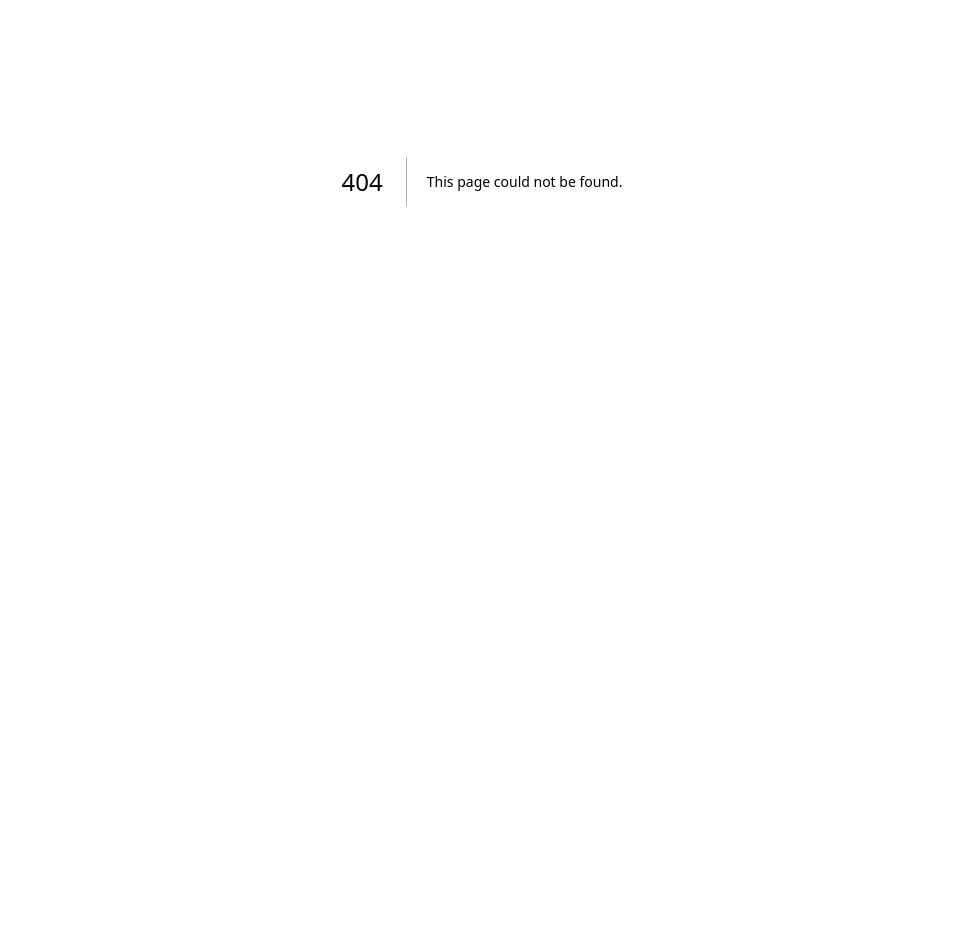
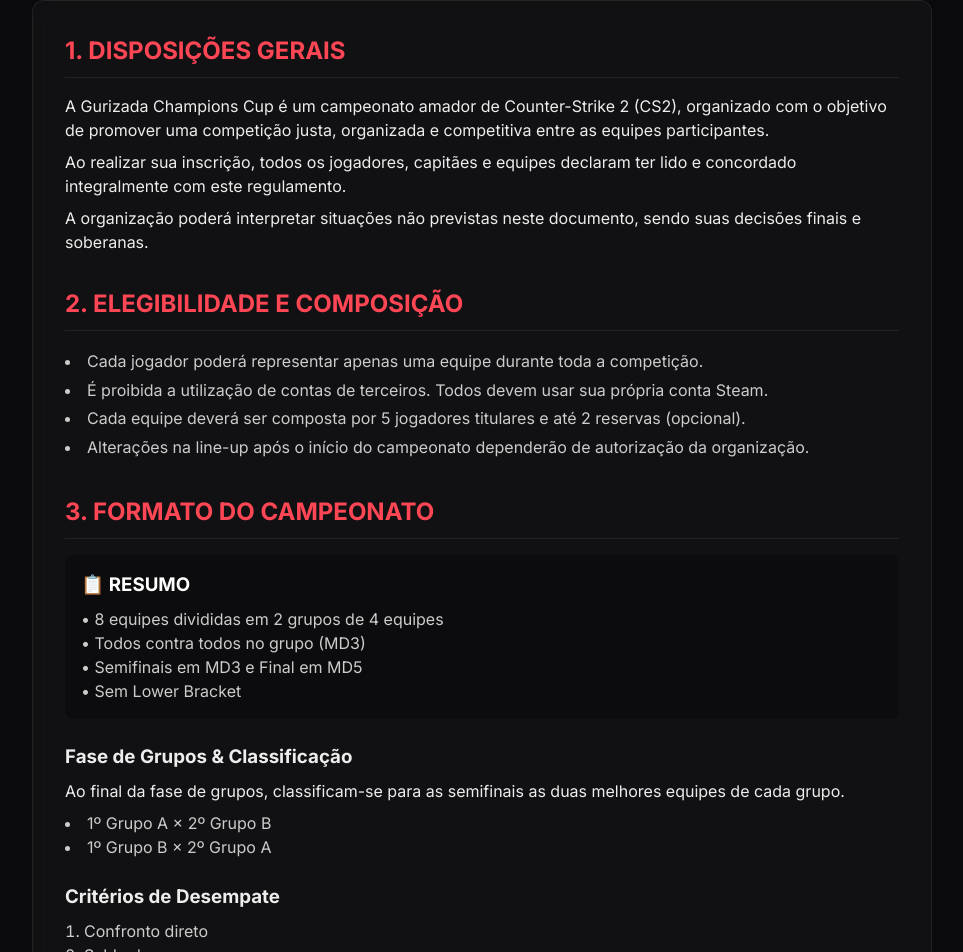
Before and after one commit to emannuelpetryy/gurizadachampions, a Next.js app: page /sobre in a window 1280 px wide. Before the commit this address had no page. Shown: the part 304-1256 px from the top of the page, without its empty margins (158-1121 px from the left). Before the commit the page ends 885 px from the top, so only its background shows below. Built offline with nearby package versions, Linux system fonts and the light colour scheme.

Commit message:
Add Regulamento Oficial to Sobre page

```diff
--- /dev/null
+++ b/src/app/sobre/page.tsx
@@ -0,0 +1,110 @@
+export default function Sobre() {
+  return (
+    <main style={{ padding: '4rem 0' }}>
+      <section className="container">
+        <h1 className="hero-title" style={{ fontSize: '3rem', textAlign: 'center' }}>Regulamento Oficial</h1>
+        <p className="hero-subtitle" style={{ textAlign: 'center', marginBottom: '3rem' }}>
+          Regras, formato e diretrizes do Gurizada Champions Cup.
+        </p>
+
+        <div className="glass-card" style={{ maxWidth: '900px', margin: '0 auto' }}>
+          <div className="rules-content" style={{ display: 'flex', flexDirection: 'column', gap: '2rem' }}>
+
+            <section>
+              <h2 style={{ color: 'var(--primary)', borderBottom: '1px solid var(--card-border)', paddingBottom: '0.5rem', marginBottom: '1rem' }}>1. DISPOSIÇÕES GERAIS</h2>
+              <p>A Gurizada Champions Cup é um campeonato amador de Counter-Strike 2 (CS2), organizado com o objetivo de promover uma competição justa, organizada e competitiva entre as equipes participantes.</p>
+              <p style={{ marginTop: '0.5rem' }}>Ao realizar sua inscrição, todos os jogadores, capitães e equipes declaram ter lido e concordado integralmente com este regulamento.</p>
+              <p style={{ marginTop: '0.5rem' }}>A organização poderá interpretar situações não previstas neste documento, sendo suas decisões finais e soberanas.</p>
+            </section>
+
+            <section>
+              <h2 style={{ color: 'var(--primary)', borderBottom: '1px solid var(--card-border)', paddingBottom: '0.5rem', marginBottom: '1rem' }}>2. ELEGIBILIDADE E COMPOSIÇÃO</h2>
+              <ul style={{ listStylePosition: 'inside', color: '#ccc', lineHeight: '1.8' }}>
+                <li>Cada jogador poderá representar apenas uma equipe durante toda a competição.</li>
+                <li>É proibida a utilização de contas de terceiros. Todos devem usar sua própria conta Steam.</li>
+                <li>Cada equipe deverá ser composta por 5 jogadores titulares e até 2 reservas (opcional).</li>
+                <li>Alterações na line-up após o início do campeonato dependerão de autorização da organização.</li>
+              </ul>
+            </section>
+
+            <section>
+              <h2 style={{ color: 'var(--primary)', borderBottom: '1px solid var(--card-border)', paddingBottom: '0.5rem', marginBottom: '1rem' }}>3. FORMATO DO CAMPEONATO</h2>
+              <div style={{ background: 'rgba(0,0,0,0.3)', padding: '1rem', borderRadius: '8px', marginBottom: '1rem' }}>
+                <h3 style={{ color: '#fff', marginBottom: '0.5rem' }}>📋 RESUMO</h3>
+                <ul style={{ listStyleType: 'none', color: '#ccc' }}>
+                  <li>• 8 equipes divididas em 2 grupos de 4 equipes</li>
+                  <li>• Todos contra todos no grupo (MD3)</li>
+                  <li>• Semifinais em MD3 e Final em MD5</li>
+                  <li>• Sem Lower Bracket</li>
+                </ul>
+              </div>
+
+              <h3 style={{ marginTop: '1.5rem', marginBottom: '0.5rem' }}>Fase de Grupos & Classificação</h3>
+              <p>Ao final da fase de grupos, classificam-se para as semifinais as duas melhores equipes de cada grupo.</p>
+              <ul style={{ listStylePosition: 'inside', marginTop: '0.5rem', color: '#ccc' }}>
+                <li>1º Grupo A × 2º Grupo B</li>
+                <li>1º Grupo B × 2º Grupo A</li>
+              </ul>
+
+              <h3 style={{ marginTop: '1.5rem', marginBottom: '0.5rem' }}>Critérios de Desempate</h3>
+              <ol style={{ listStylePosition: 'inside', color: '#ccc' }}>
+                <li>Confronto direto</li>
+                <li>Saldo de mapas</li>
+                <li>Saldo de rounds</li>
+              </ol>
+            </section>
+
+            <section>
+              <h2 style={{ color: 'var(--primary)', borderBottom: '1px solid var(--card-border)', paddingBottom: '0.5rem', marginBottom: '1rem' }}>4. MAPAS E VETOS</h2>
+              <p><strong>Pool oficial:</strong> Ancient, Anubis, Dust II, Inferno, Mirage, Nuke, Cache.</p>
+
+              <h3 style={{ marginTop: '1.5rem', marginBottom: '0.5rem' }}>Sistema de Veto (MD3)</h3>
+              <ol style={{ listStylePosition: 'inside', color: '#ccc' }}>
+                <li>Time A bane um mapa.</li>
+                <li>Time B bane um mapa.</li>
+                <li>Time A escolhe o primeiro mapa.</li>
+                <li>Time B escolhe o lado inicial.</li>
+                <li>Time B escolhe o segundo mapa.</li>
+                <li>Time A escolhe o lado inicial.</li>
+                <li>Time A e B banem um mapa cada. O mapa restante será o decisivo.</li>
+              </ol>
+
+              <h3 style={{ marginTop: '1.5rem', marginBottom: '0.5rem' }}>Sistema de Veto (MD5 - Final)</h3>
+              <ol style={{ listStylePosition: 'inside', color: '#ccc' }}>
+                <li>Times A e B banem um mapa cada.</li>
+                <li>Time A escolhe o mapa 1. Time B escolhe o mapa 2.</li>
+                <li>Time A escolhe o mapa 3. Time B escolhe o mapa 4.</li>
+                <li>O mapa restante será o mapa 5.</li>
+              </ol>
+            </section>
+
+            <section>
+              <h2 style={{ color: 'var(--primary)', borderBottom: '1px solid var(--card-border)', paddingBottom: '0.5rem', marginBottom: '1rem' }}>5. REGRAS DE PARTIDA</h2>
+              <ul style={{ listStylePosition: 'inside', color: '#ccc', lineHeight: '1.8' }}>
+                <li><strong>Horários:</strong> As equipes deverão estar presentes no Discord oficial com antecedência mínima de 15 minutos. Tolerância máxima de 15 minutos para W.O.</li>
+                <li><strong>Prorrogação (Overtime):</strong> Em caso de empate 12x12, será jogado MR3 com US$ 10.000 iniciais (vence quem conquistar 4 rounds).</li>
+                <li><strong>Pausas:</strong> Permitidas pausas táticas/técnicas para queda de internet, energia ou servidor. O uso abusivo resultará em advertência.</li>
+                <li><strong>Desconexões:</strong> Será concedido tempo razoável para retorno. A organização decide a continuidade.</li>
+              </ul>
+            </section>
+
+            <section>
+              <h2 style={{ color: 'var(--primary)', borderBottom: '1px solid var(--card-border)', paddingBottom: '0.5rem', marginBottom: '1rem' }}>6. INFRAÇÕES E PENALIDADES</h2>
+              <p>É <strong>estritamente proibido</strong> utilizar qualquer software que conceda vantagem indevida (Wallhack, Aimbot, Scripts, etc) ou explorar bugs/exploits. A organização pode solicitar demos, POV ou inspeção do computador.</p>
+
+              <h3 style={{ marginTop: '1.5rem', marginBottom: '0.5rem' }}>Punições</h3>
+              <p>As infrações poderão resultar em advertência, perda de rounds/mapas, derrota por W.O., eliminação sumária ou banimento de futuras edições.</p>
+            </section>
+
+            <section>
+              <h2 style={{ color: 'var(--primary)', borderBottom: '1px solid var(--card-border)', paddingBottom: '0.5rem', marginBottom: '1rem' }}>7. TRANSMISSÕES E FAIR PLAY</h2>
+              <p>A transmissão oficial será realizada pela organização. Jogadores podem transmitir com delay mínimo de 2 minutos. Stream sniping é proibido.</p>
+              <p style={{ marginTop: '0.5rem', fontWeight: 'bold', color: '#fff' }}>Todos os participantes comprometem-se a competir de forma honesta, respeitosa e esportiva (Fair Play).</p>
+            </section>
+
+          </div>
+        </div>
+      </section>
+    </main>
+  );
+}
```
